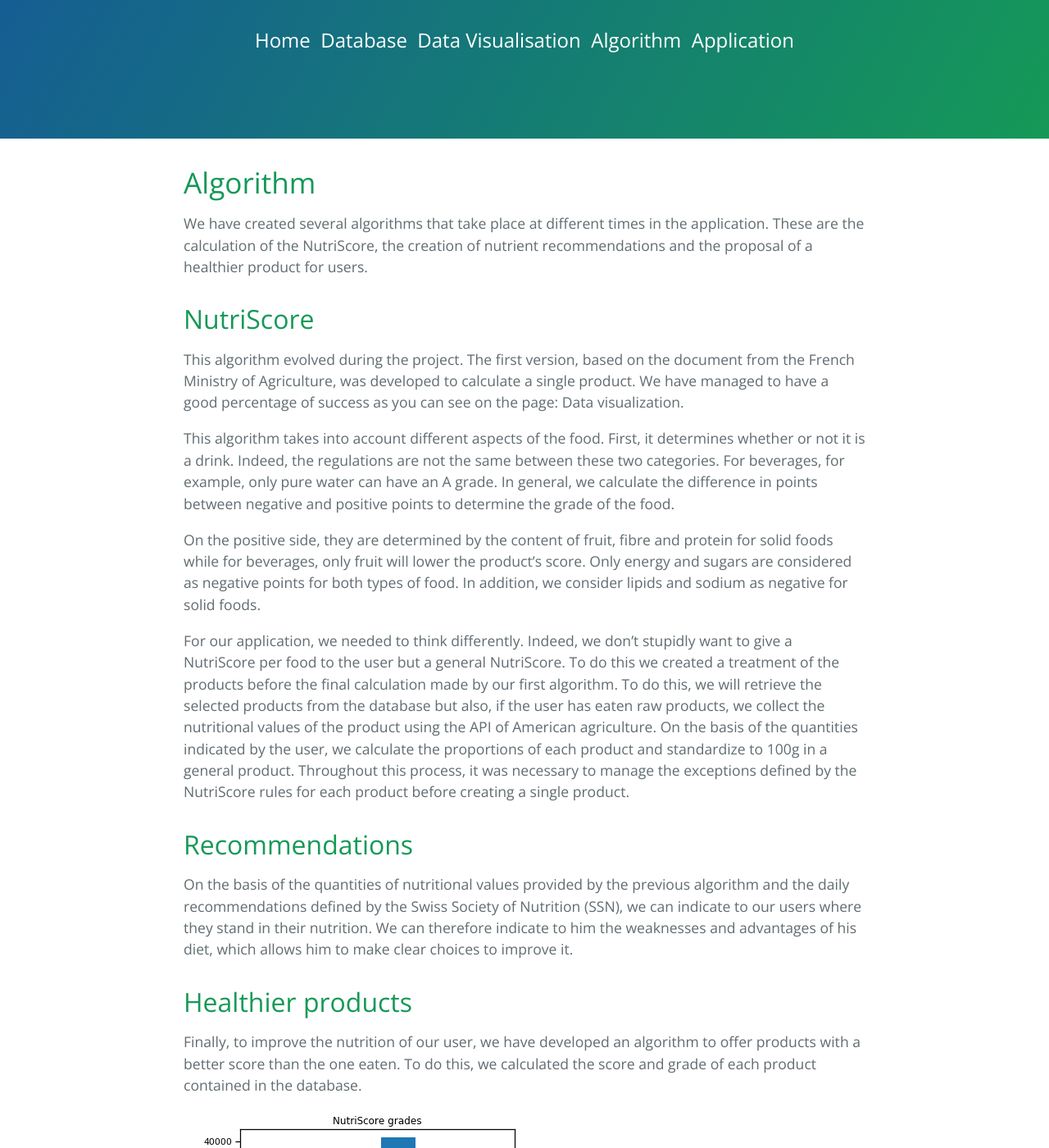
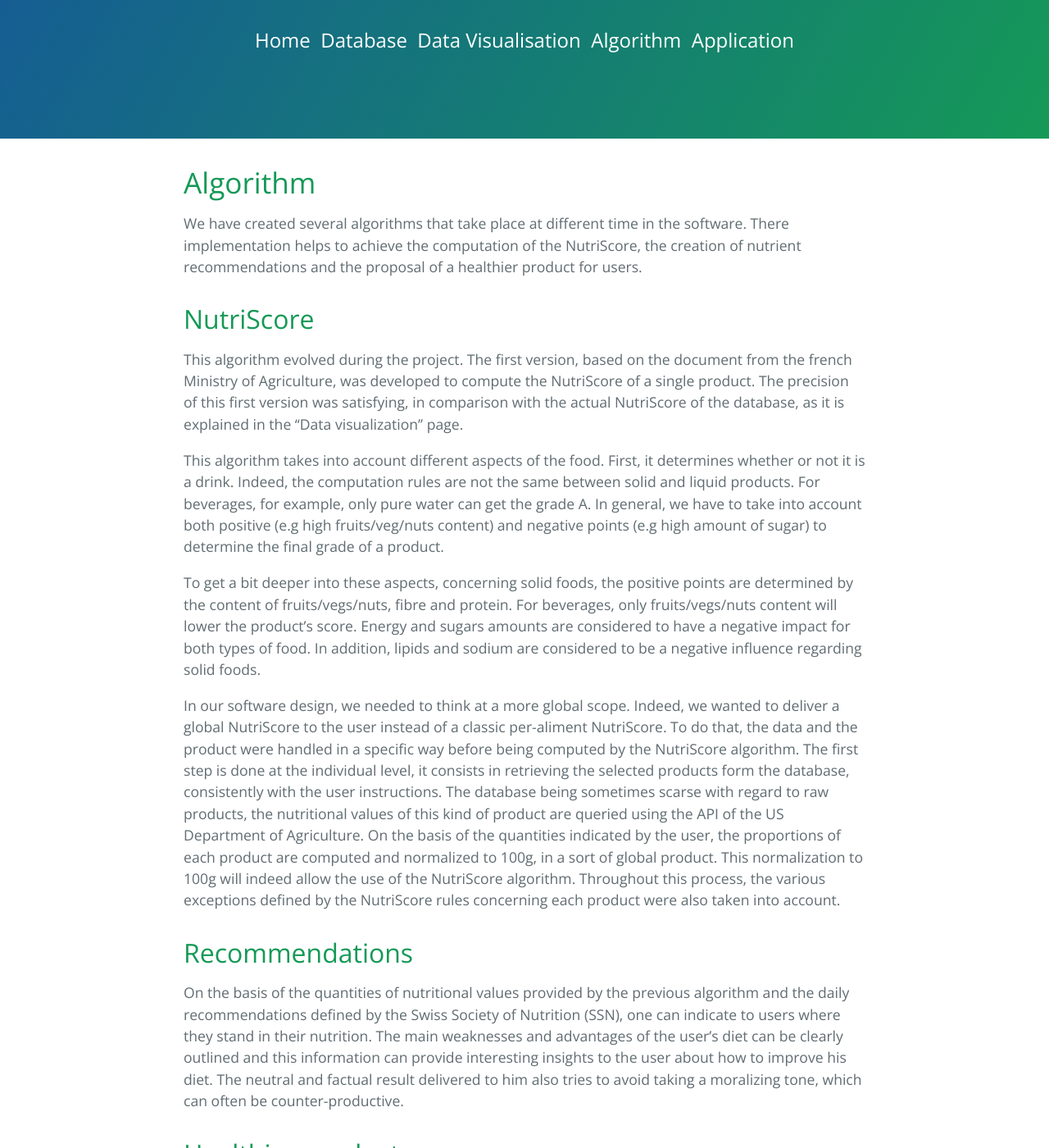
Before and after one commit to NutriTeam/Nutri_Score, a Jekyll site: the page built from algo.md, in a window 1280 px wide and 1400 px high, scrolled down 253 px. Shown: the whole window at 82% size. Built offline with Jekyll 4.4.1, drawn with Linux system fonts in a browser that asks for light colours; some of the changed text lies outside the part shown.

Commit message:
Update algo.md

```diff
--- a/algo.md
+++ b/algo.md
@@ -3,40 +3,40 @@ layout: default
 title: Algo
 ---
 # Algorithm
-We have created several algorithms that take place at different times in the application. These are the calculation of the NutriScore, the creation of nutrient recommendations and the proposal of a healthier product for users.
+We have created several algorithms that take place at different time in the software. There implementation helps to achieve the computation of the NutriScore, the creation of nutrient recommendations and the proposal of a healthier product for users.
 
 ## NutriScore
-This algorithm evolved during the project. The first version, based on the document from the French Ministry of Agriculture, was developed to calculate a single product. We have managed to have a good percentage of success as you can see on the page: Data visualization.
+This algorithm evolved during the project. The first version, based on the document from the french Ministry of Agriculture, was developed to compute the NutriScore of a single product. The precision of this first version was satisfying, in comparison with the actual NutriScore of the database, as it is explained in the ''Data visualization'' page.
 
-This algorithm takes into account different aspects of the food. First, it determines whether or not it is a drink. Indeed, the regulations are not the same between these two categories. For beverages, for example, only pure water can have an A grade. In general, we calculate the difference in points between negative and positive points to determine the grade of the food.
+This algorithm takes into account different aspects of the food. First, it determines whether or not it is a drink. Indeed, the computation rules are not the same between solid and liquid products. For beverages, for example, only pure water can get the grade A. In general, we have to take into account both positive (e.g high fruits/veg/nuts content) and negative points (e.g high amount of sugar) to determine the final grade of a product.
 
-On the positive side, they are determined by the content of fruit, fibre and protein for solid foods while for beverages, only fruit will lower the product's score. Only energy and sugars are considered as negative points for both types of food. In addition, we consider lipids and sodium as negative for solid foods.
+To get a bit deeper into these aspects, concerning solid foods, the positive points are determined by the content of fruits/vegs/nuts, fibre and protein. For beverages, only fruits/vegs/nuts content will lower the product's score. Energy and sugars amounts are considered to have a negative impact for both types of food. In addition, lipids and sodium are considered to be a negative influence regarding solid foods.
 
-For our application, we needed to think differently. Indeed, we don't stupidly want to give a NutriScore per food to the user but a general NutriScore. To do this we created a treatment of the products before the final calculation made by our first algorithm.
-To do this, we will retrieve the selected products from the database but also, if the user has eaten raw products, we collect the nutritional values of the product using the API of American agriculture. On the basis of the quantities indicated by the user, we calculate the proportions of each product and standardize to 100g in a general product. Throughout this process, it was necessary to manage the exceptions defined by the NutriScore rules for each product before creating a single product.
+In our software design, we needed to think at a more global scope. Indeed, we wanted to deliver a global NutriScore to the user instead of a classic per-aliment NutriScore. To do that, the data and the product were handled in a specific way before being computed by the NutriScore algorithm. The first step is done at the individual level, it consists in retrieving the selected products form the database, consistently with the user instructions. The database being sometimes scarse with regard to raw products, the nutritional values of this kind of product are queried using the API of the US Department of Agriculture. On the basis of the quantities indicated by the user, the proportions of each product are computed and normalized to 100g, in a sort of global product. This normalization to 100g will indeed  allow the use of the NutriScore algorithm. Throughout this process, the various exceptions defined by the NutriScore rules concerning each product were also taken into account.
 
 ## Recommendations
-On the basis of the quantities of nutritional values provided by the previous algorithm and the daily recommendations defined by the Swiss Society of Nutrition (SSN), we can indicate to our users where they stand in their nutrition.  We can therefore indicate to him the weaknesses and advantages of his diet, which allows him to make clear choices to improve it.
+On the basis of the quantities of nutritional values provided by the previous algorithm and the daily recommendations defined by the Swiss Society of Nutrition (SSN), one can indicate to users where they stand in their nutrition. The main weaknesses and advantages of the user's diet can be clearly outlined and this information can provide interesting insights to the user about how to improve his diet. The neutral and factual result delivered to him also tries to avoid taking a moralizing tone, which can often be counter-productive.
 
 ## Healthier products
-Finally, to improve the nutrition of our user, we have developed an algorithm to offer products with a better score than the one eaten.
-To do this, we calculated the score and grade of each product contained in the database.
+Finally, to improve the diet of our user, an algorithm was developped in order to offer products with a better score than the ones actually consumed. To this extend, the score and grade of each product contained in the database were computed beforehand. This results in a very small pressure on the memory (only 30 Mb) but in great improvement in terms of computation time, which is a good compromise and allows a higher reactivity.
 
 ![png](./image/grade_proportion.png)
 
-We can see that the error rate is low. This is due to our data completion algorithm. We also observe that this is an almost uniform distribution.
+One can see that the error rate is low. This is due to the preprocessing, which includes a data completion algorithm. The latter quite successfully helps to fill missing information. One can also notice that the distribution is nearly uniform.
 
-Based on this data, our algorithm for searching for healthier products is based on one of the most specific tags of the product selected by the user. It then searches for products that have the same tag and looks at their respective scores. Our algorithm will then find the product with the lowest score. If it does not find, the selected product is considered as the healthiest product in its category.
+Based on this data, our algorithm is searching for healthier products, as alternatives to propose to the user. The idea is to allow the user to eat healthier products without imposing foods that he/she do not like. For example, if the user likes to eat cookies, we will not adopt a moralizing tone and advise him to eat fewer cookies. Instead, we're going to offer him another kind of cookie, much healthier. This strategy would in our opinion be much more productive because it adapts to the person's habits, rather than trying to change their eating habits. And as we will see, you can eat much better while eating the same type of food.
 
-To give you an idea, we have calculated for all tags used more than 10 times in the database the minimum score.
+The algorithm which provides this recommandation is based on one of the most specific tags of the product selected by the user. It then searches all products that have the same tag and looks at their respective scores. The algorithm will then select the product with the better NutriScore and returns it. If it does not find any similar product with a better NutriScore, the selected product is considered as the healthiest product in its category.
+
+To give you an idea, we have calculated the minimum score (= the better score) for all tags that are used more than 10 times in the database
 
 ![png](./image/min_score.png)
 
-We also calculated the difference between the score of each product and the minimum score for its category.
+We also calculated the difference between the score of each product and the minimum score (= the better score) for its category. One can observe that significant improvement can be brought to one's diet while continuing to eat the same kind of products.
 
 ![png](./image/diff_score.png)
 
-To give an even better idea of the distribution of scores by tags, we have also calculated the maximum score. We then represent this graph as a scatter plot where the darker the point, the more tags are located at that point.
+To give an even better idea of the distribution of scores by tags, we also plotted the relation between maximal (= worst) and minimal (= best) scores in a single same category. This is then represented in this graph as a density-discernible scatter plot where the darker the point, the more tags are located at that point.
 
 ![png](./image/max_min_score.png)
 
```
